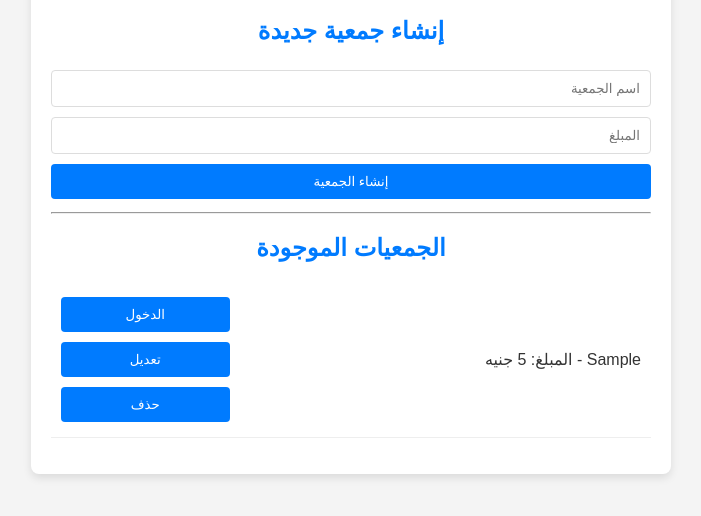
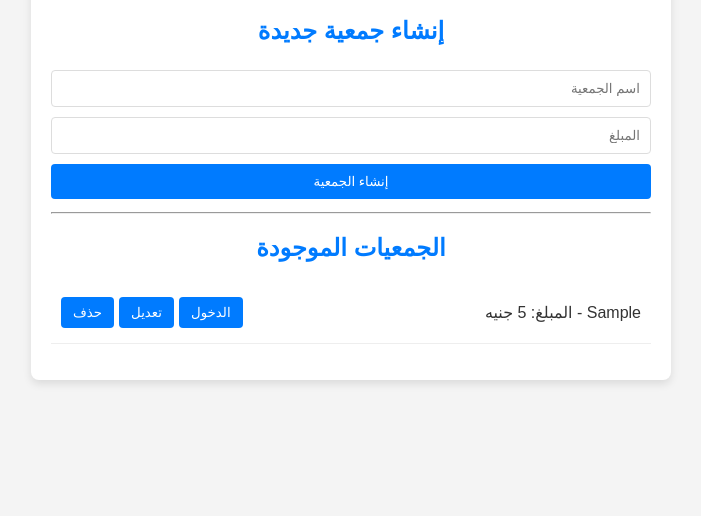
Before and after one commit to hhhh48/Gam3ya, a plain HTML site: page index.html in a window 1280 px wide. Both pictures are taken after typing "Sample", "5" into the empty fields and a click on the button "إنشاء الجمعية". Shown: the part 126-642 px from the top of the page, without its empty margins (289-990 px from the left). Drawn offline with Linux system fonts and the light colour scheme.

Commit message:
Update style.css

```diff
--- a/style.css
+++ b/style.css
@@ -1,10 +1,73 @@
-body { font-family: sans-serif; text-align: right; margin: 20px; background-color: #f4f4f4; color: #333; }
-.container { max-width: 600px; margin: auto; padding: 20px; background-color: #fff; border-radius: 8px; box-shadow: 0 4px 8px rgba(0,0,0,0.1); }
-input, button, select { padding: 10px; margin: 5px 0; border: 1px solid #ddd; border-radius: 4px; width: 100%; box-sizing: border-box; }
-button { background-color: #007bff; color: white; border: none; cursor: pointer; transition: background-color 0.3s; }
-button:hover { background-color: #0056b3; }
-ul, ol { padding: 0; }
-li { padding: 10px; border-bottom: 1px solid #eee; display: flex; justify-content: space-between; align-items: center; }
-h1, h2 { text-align: center; color: #007bff; }
-.paid-item, .received-item { margin-bottom: 5px; background-color: #e9ecef; padding: 10px; border-radius: 4px; }
-.hidden { display: none; }
+body {
+    font-family: sans-serif;
+    text-align: right;
+    margin: 20px;
+    background-color: #f4f4f4;
+    color: #333;
+}
+.container {
+    max-width: 600px;
+    margin: auto;
+    padding: 20px;
+    background-color: #fff;
+    border-radius: 8px;
+    box-shadow: 0 4px 8px rgba(0,0,0,0.1);
+}
+input, button, select {
+    padding: 10px;
+    margin: 5px 0;
+    border: 1px solid #ddd;
+    border-radius: 4px;
+    width: 100%;
+    box-sizing: border-box;
+}
+button {
+    background-color: #007bff;
+    color: white;
+    border: none;
+    cursor: pointer;
+    transition: background-color 0.3s;
+}
+button:hover {
+    background-color: #0056b3;
+}
+ul, ol {
+    padding: 0;
+}
+li {
+    padding: 10px;
+    border-bottom: 1px solid #eee;
+    display: flex;
+    justify-content: space-between;
+    align-items: center;
+}
+h1, h2 {
+    text-align: center;
+    color: #007bff;
+}
+.paid-item, .received-item {
+    margin-bottom: 5px;
+    background-color: #e9ecef;
+    padding: 10px;
+    border-radius: 4px;
+}
+.hidden {
+    display: none;
+}
+/* تنسيق جديد للأزرار لتكون بجانب بعضها */
+.actions {
+    display: flex;
+    gap: 5px;
+    align-items: center;
+}
+.actions button {
+    width: auto;
+    padding: 8px 12px;
+}
+.actions form {
+    display: flex;
+    gap: 5px;
+}
+.actions form input {
+    width: auto;
+}
```
